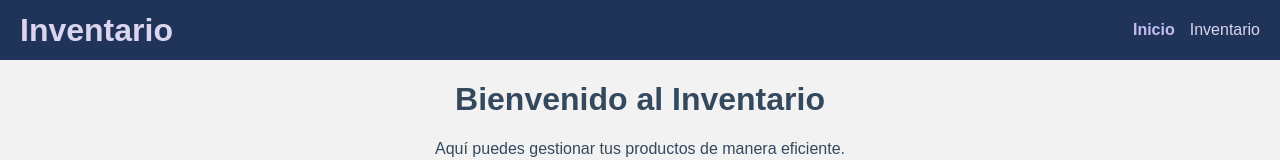
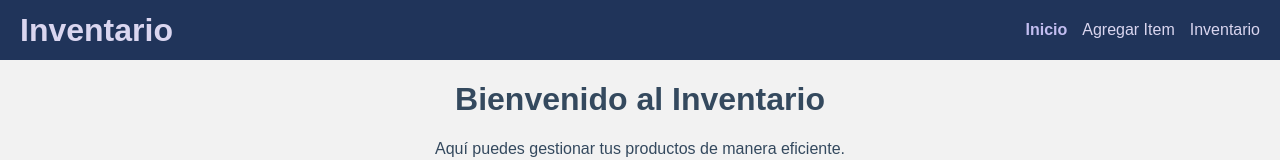
Before and after one commit to SuarezDiego/inventario, a React (Vite) app in the folder web/: page / in a window 1280 px wide. Shown: the top 160 px of the page. Built offline with nearby package versions, Linux system fonts and the light colour scheme.

Commit message:
feat routes in constants

```diff
--- a/web/src/App.tsx
+++ b/web/src/App.tsx
@@ -4,7 +4,9 @@ import { Dashboard } from "./components/Dashboard/Dashboard";
 import Footer from "./components/Footer/Footer";
 import { Header } from "./components/Header/Header";
 import { Home } from './components/Home/Home';
+import { AddItem } from './components/AddItem/AddItem';
 import './style.css';
+import { HOME, ADD_ITEM, INVENTORY } from './constants/routes';
 
 /**
  * Componente principal de la aplicación que define las rutas y estructura general.
@@ -15,8 +17,9 @@ export const App: React.FC = () => {
         <Router>
             <Header />
             <Routes>
-                <Route path="/" element={<Home />} />
-                <Route path="/inventory" element={<Dashboard />} />
+                <Route path={HOME} element={<Home />} />
+                <Route path={ADD_ITEM} element={<AddItem />} />
+                <Route path={INVENTORY} element={<Dashboard />} />
             </Routes>
             <Footer />
         </Router>
--- a/web/src/components/Header/Header.tsx
+++ b/web/src/components/Header/Header.tsx
@@ -1,6 +1,7 @@
 import React from 'react';
 import { useLocation } from 'react-router-dom';
 import './Header.css';
+import { ADD_ITEM, HOME, INVENTORY } from '../../constants/routes';
 
 /**
  * Componente Header que muestra el título y la navegación de la aplicación.
@@ -16,16 +17,24 @@ export const Header: React.FC = () => {
                 <ul className="navList">
                     <li>
                         <a
-                            href="/"
-                            className={`navLink ${location.pathname === '/' ? 'active' : ''}`}
+                            href={HOME}
+                            className={`navLink ${location.pathname === HOME ? 'active' : ''}`}
                         >
                             Inicio
                         </a>
                     </li>
                     <li>
                         <a
-                            href="/inventory"
-                            className={`navLink ${location.pathname === '/inventory' ? 'active' : ''}`}
+                            href={ADD_ITEM}
+                            className={`navLink ${location.pathname === ADD_ITEM ? 'active' : ''}`}
+                        >
+                            Agregar Item
+                        </a>
+                    </li>
+                    <li>
+                        <a
+                            href={INVENTORY}
+                            className={`navLink ${location.pathname === INVENTORY ? 'active' : ''}`}
                         >
                             Inventario
                         </a>
--- /dev/null
+++ b/web/src/constants/routes.ts
@@ -0,0 +1,3 @@
+export const HOME = '/';
+export const ADD_ITEM = '/add_item';
+export const INVENTORY = '/inventory';
```
